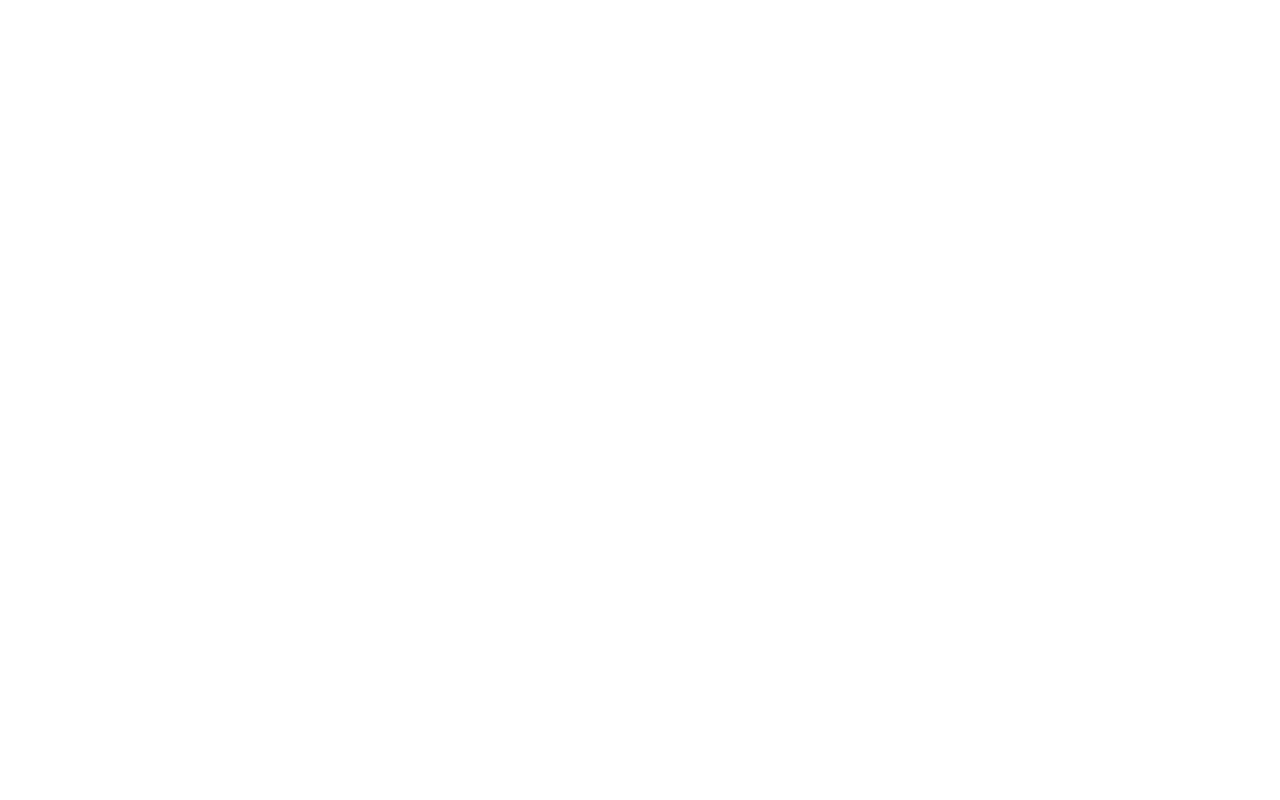
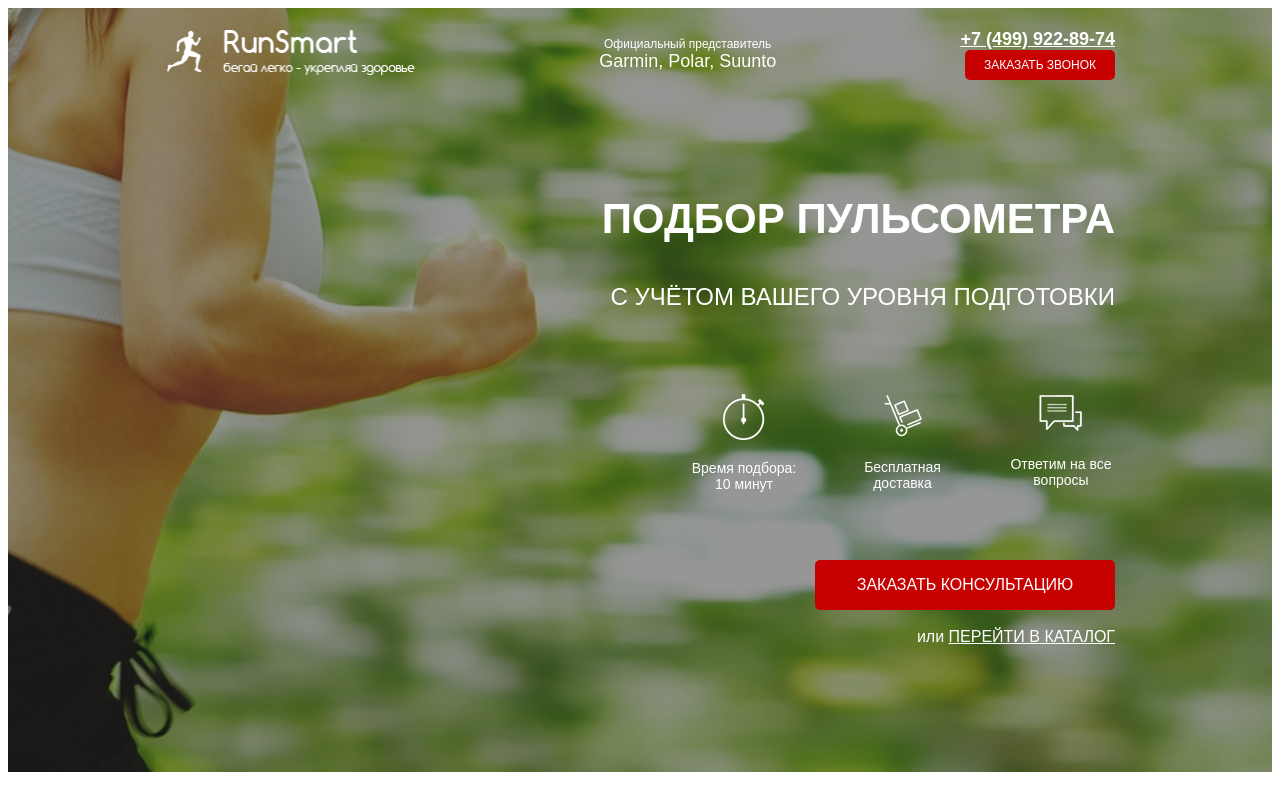
Before and after one commit to Trifonix/landing_third, a website: page index.html in a window 1280 px wide. Drawn offline with nearby package versions, Linux system fonts and the light colour scheme; files that its build step writes are made by us from their sources.

Commit message:
finish first section

```diff
--- a/index.html
+++ b/index.html
@@ -14,6 +14,61 @@
     <div class="promo">
         <!-- Добавляем первый "контейнер" в проект -->
         <div class="container">
+            <!-- Создаем внутренний блок "header" -->
+            <header class="header">
+                <!-- Внутри создаем элементы -->
+                <!-- Первый элемент: логотип-ссылка -->
+                <a href="#" class="header__logo">
+                    <!-- Добавляем картинку -->
+                    <img src="./src/icons/logo.png" alt="logo">
+                </a>
+                <!-- Второй элемент: блок с информацией -->
+                <div class="header__official">
+                    <!-- Добавляем основной текст -->
+                    Официальный представитель
+                    <!-- Добавляем дополнительный текст с выделением -->
+                    <span>Garmin, Polar, Suunto</span>
+                </div>
+                <!-- Третий элемент: блок с контактами -->
+                <div class="header__contacts">
+                    <!-- Создаем телефон отдельным элементом-ссылкой -->
+                    <a href="tel:+74999228974" class="header__phone">+7 (499) 922-89-74</a>
+                    <!-- Создаем кнопку в виде отдельного независимого блока -->
+                    <button class="button">Заказать звонок</button>
+                </div>
+            </header>
+
+            <!-- Создаем обёртку для выравнивания элементов по правому краю -->
+            <div class="promo__wrapper">
+                <h1 class="promo__header">Подбор пульсометра</h1>
+                <h2 class="promo__subheader">С учётом Вашего уровня подготовки</h2>
+
+                <div class="promo__icons">
+                    <div class="promo__icon">
+                        <img src="./src/icons/main_screen/timer.png" alt="timer">
+                        Время подбора:
+                        10 минут
+                    </div>
+                    <div class="promo__icon">
+                        <img src="/src/icons/main_screen/hand-cart.png" alt="hand-cart">
+                        Бесплатная
+                        доставка
+                    </div>
+                    <div class="promo__icon">
+                        <img src="/src/icons/main_screen/messages.png" alt="messages">
+                        Ответим
+                        на все вопросы
+                    </div>
+                </div>
+
+                <!-- Добавляем кнопку с модификатором _main -->
+                <button class="button button_main">Заказать консультацию</button>
+
+                <div class="promo__link">
+                    или
+                    <a href="#">Перейти в каталог</a>
+                </div>
+            </div>
 
         </div>
     </div>
--- /dev/null
+++ b/src/sass/blocks/_buttons.scss
@@ -0,0 +1,17 @@
+.button {
+    width: 150px;
+    height: 30px;
+    border-radius: 5px;
+    background-color: $main-color;
+    border: none;
+    font-size: 12px;
+    font-weight: 500;
+    text-transform: uppercase;
+    color: #fff;
+    &_main {
+        margin-top: 68px;
+        width: 300px;
+        height: 50px;
+        font-size: 16px;
+    }
+}
--- /dev/null
+++ b/src/sass/blocks/_header.scss
@@ -0,0 +1,38 @@
+// Стилизуем класс header
+.header {
+    // Для выравнивания всех элементов ставим display - flex
+    display: flex;
+    justify-content: space-between;
+    align-items: center;
+    &__logo {
+        width: 250px;
+        img {
+            width: 100%;
+        }
+    }
+    &__official {
+        color: #fff;
+        font-size: 12px;
+        font-weight: 500;
+        text-align: center;
+        span {
+            display: block;
+            font-size: 18px;
+        }
+    }
+    &__phone {
+        display: block;
+        font-weight: 700;
+        font-size: 18px;
+        color: #fff;
+        &:hover {
+            color: #fff;
+            text-decoration: none;
+        }
+    }
+    &__contacts {
+        display: flex;
+        flex-direction: column;
+        align-items: flex-end;
+    }
+}
--- /dev/null
+++ b/src/sass/blocks/_promo.scss
@@ -0,0 +1,57 @@
+// Стилизуем класс promo
+.promo {
+    min-height: 650px;
+    padding-top: 21px;
+    padding-bottom: 93px;
+    background: url(../img/main.jpg) center (center/cover) no-repeat;
+    &__wrapper {
+        display: flex;
+        flex-direction: column;
+        align-items: flex-end;
+        margin-top: 90px;
+    }
+    &__header {
+        color: #fff;
+        font-size: 42px;
+        font-weight: 700;
+        line-height: 42px;
+        text-transform: uppercase;
+    }
+    &__subheader {
+        margin-top: 17px;
+        color: #fff;
+        font-size: 24px;
+        font-weight: 500;
+        line-height: 24px;
+        text-transform: uppercase;
+    }
+    &__icons {
+        margin-top: 65px;
+        width: 425px;
+        display: flex;
+        justify-content: space-between;
+    }
+    &__icon {
+        width: 108px;
+        text-align: center;
+        color: #fff;
+        font-size: 14px;
+        font-weight: 500;
+        img {
+            display: block;
+            margin: 0 auto;
+            margin-bottom: 20px;
+        }
+    }
+    &__link {
+        margin-top: 18px;
+        color: #fff;
+        font-size: 16px;
+        font-weight: 500;
+        a {
+            color: #fff;
+            text-decoration: underline;
+            text-transform: uppercase;
+        }
+    }
+}
--- a/src/sass/style.scss
+++ b/src/sass/style.scss
@@ -7,3 +7,6 @@
     max-width: 950px;
     margin: 0 auto;
 }
+@import 'blocks/promo';
+@import 'blocks/header';
+@import 'blocks/buttons';
```
Also changed, not shown: gulpfile.js (+4 -3 lines), 1 other file.
